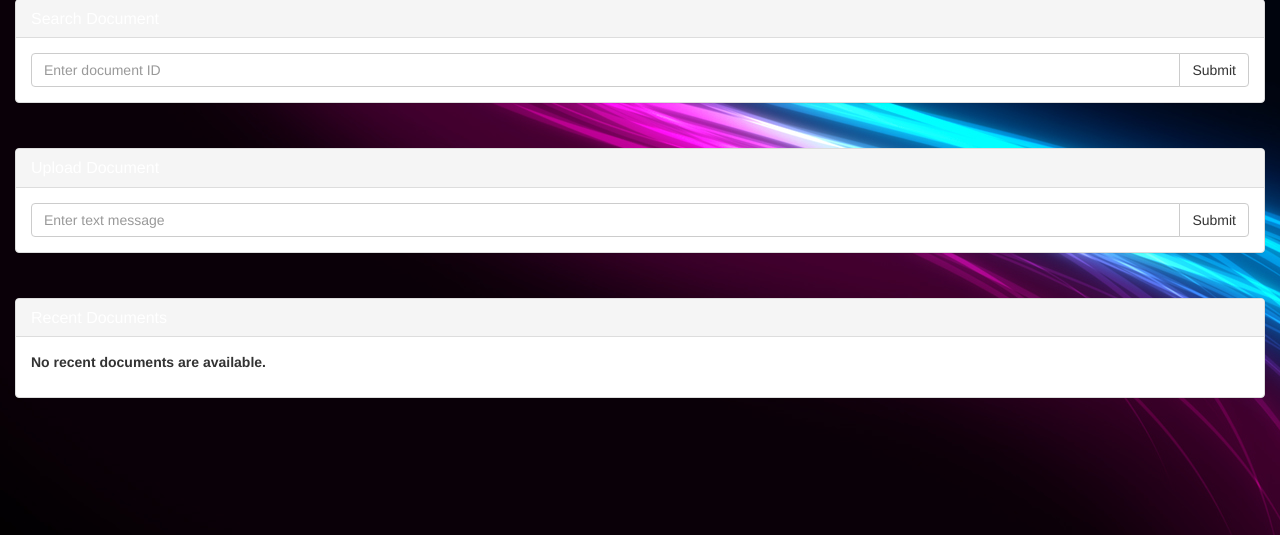
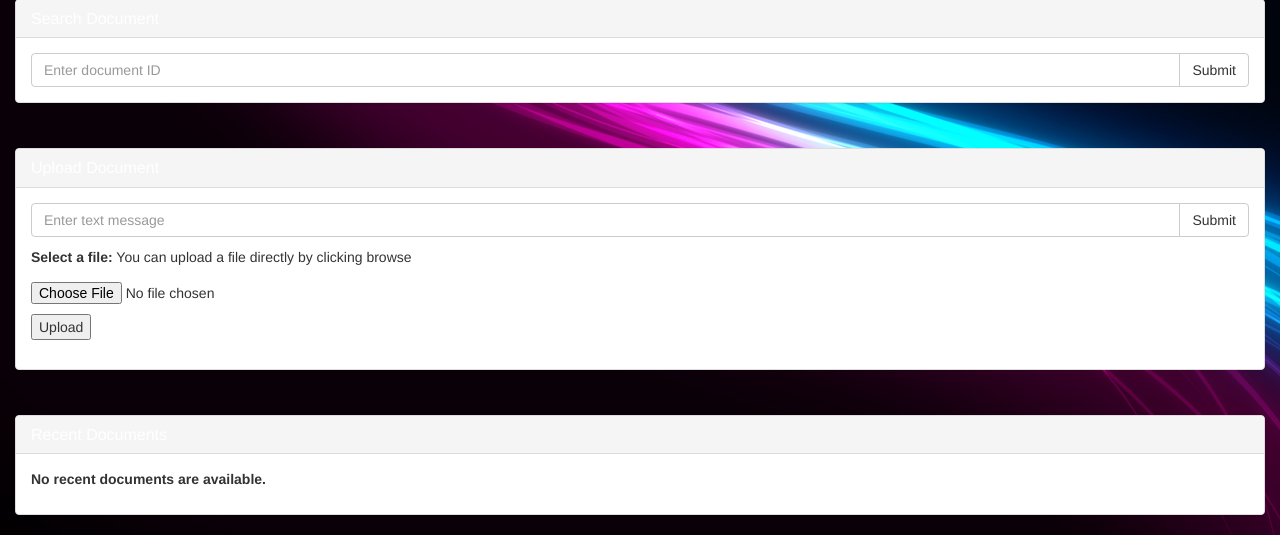
Before and after one commit to alaniz3/Radium-IonCloud-UI, a Django app: page / in a window 1280 px wide. Shown: the part 502-1037 px from the top of the page. Run offline with Django 3.2, Linux system fonts and the light colour scheme; data that the repository does not hold is empty.

Commit message:
Added upload function

```diff
--- /dev/null
+++ b/app/forms.py
@@ -0,0 +1,7 @@
+from django import forms
+
+class UploadForm(forms.Form):
+	docfile = forms.FileField(
+		label = 'Select a file',
+		help_text= 'You can upload a file directly by clicking browse'
+	)
--- a/app/models.py
+++ b/app/models.py
@@ -8,3 +8,6 @@ class Document(models.Model):
 
 	def __str__(self):
 		return self.content
+
+class FileUpload(models.Model):
+	docfile = models.FileField(upload_to='')
--- a/app/templates/base.html
+++ b/app/templates/base.html
@@ -4,6 +4,7 @@
 <link rel="stylesheet" type="text/css" href="{% static 'mobile-angular-ui-base.css' %}" />
 <link rel="stylesheet" type="text/css" href="{% static 'mobile-angular-ui-desktop.css' %}" />
 <link rel="stylesheet" type="text/css" href="{% static 'mobile-angular-ui-hover.css' %}" />
+<link rel="stylesheet" type="text/css" href="{% static 'mobile-angular-ui-migrate.css' %}" />
 <link rel="stylesheet" type="text/css" href="{% static 'style.css' %}" />
 </head>
 
--- a/app/templates/index.html
+++ b/app/templates/index.html
@@ -94,6 +94,17 @@
     				</span>
     				</div>
 				</form>
+
+				<form action="." method='post' enctype='multipart/form-data'>
+		            {% csrf_token %}
+		            <p>{{ form.non_field_errors }}</p>
+		            <p>{{ form.docfile.label_tag }} {{ form.docfile.help_text }}</p>
+		            <p>
+		                {{ form.docfile.errors }}
+		                {{ form.docfile }}
+		            </p>
+		            <p><input type="submit" value="Upload"/></p>
+		        </form>
 			</div>
 		</div>
 	</div>
--- a/app/views.py
+++ b/app/views.py
@@ -1,13 +1,22 @@
 from django.http import HttpResponse, HttpResponseRedirect
 from django.shortcuts import render, get_object_or_404
 from django.utils import timezone
+from django.core.exceptions import ValidationError
 
+from .forms import UploadForm
+from .models import FileUpload
 from .models import Document
+
+from django.conf import settings
+
+
 
 def index(request):
 	latest_docs = Document.objects.order_by('-timestamp')[:10]
+	form = UploadForm()
 	context = {
 		'latest_docs' : latest_docs,
+		'form' : form
 	}
 	if request.method == 'GET':
 		search_query = request.GET.get('search_id', None)
@@ -23,6 +32,18 @@ def index(request):
 			new_doc.save()
 			return HttpResponseRedirect('/')
 
+	if request.method == 'POST':
+		if request.FILES['docfile'].__str__().split(".")[1] not in settings.ALLOWED_UPLOAD_FORMATS:
+			raise ValueError('This format is not allowed.')
+		if request.FILES['docfile'].size > settings.UPLOAD_SIZE_LIMIT:
+			raise ValueError("The size of your upload is too large.")
+
+		form = UploadForm(request.POST, request.FILES)
+		if form.is_valid():
+			new_doc = FileUpload(docfile=request.FILES['docfile'])
+			new_doc.save()
+			return HttpResponseRedirect('/')
+
 	return render(request, 'index.html', context)
 
 def details(request, doc_id):
```
Also changed, not shown: ioncloud/settings.py (+8 -0 lines), 13 other files.
